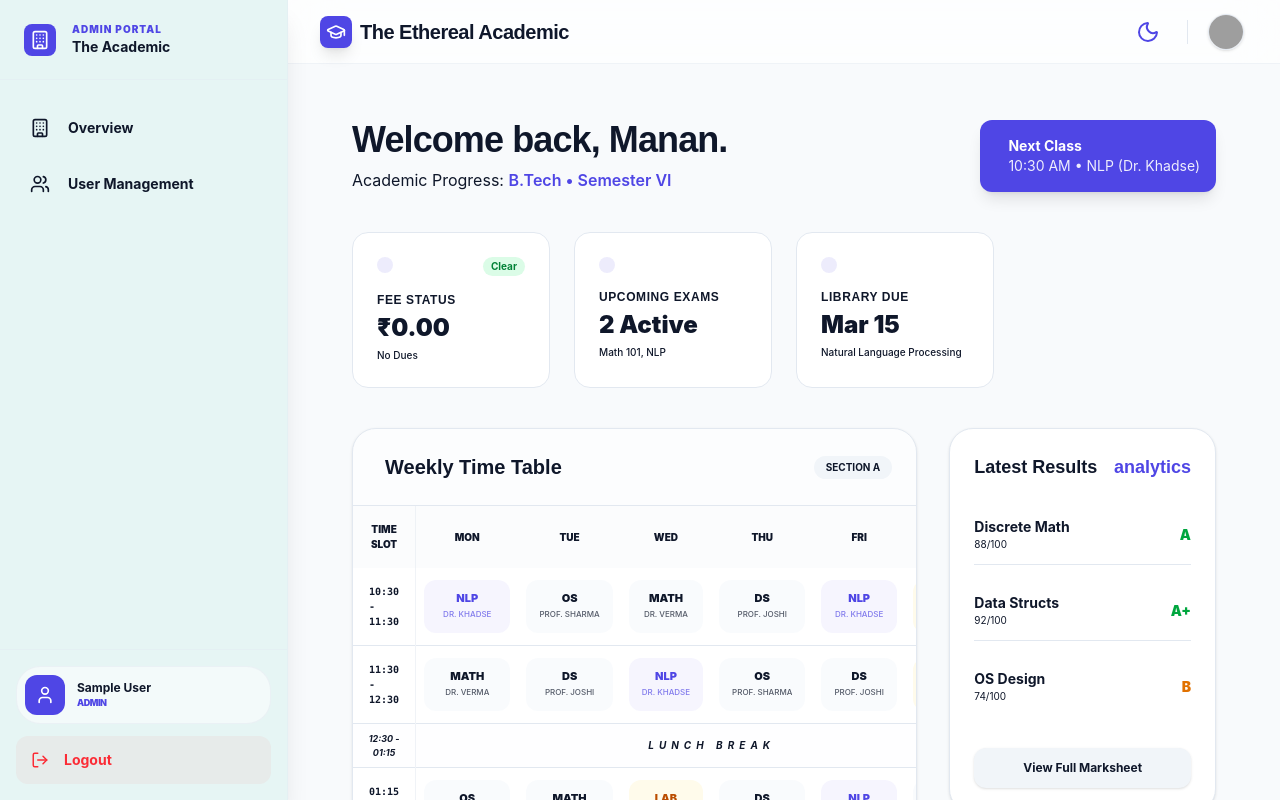
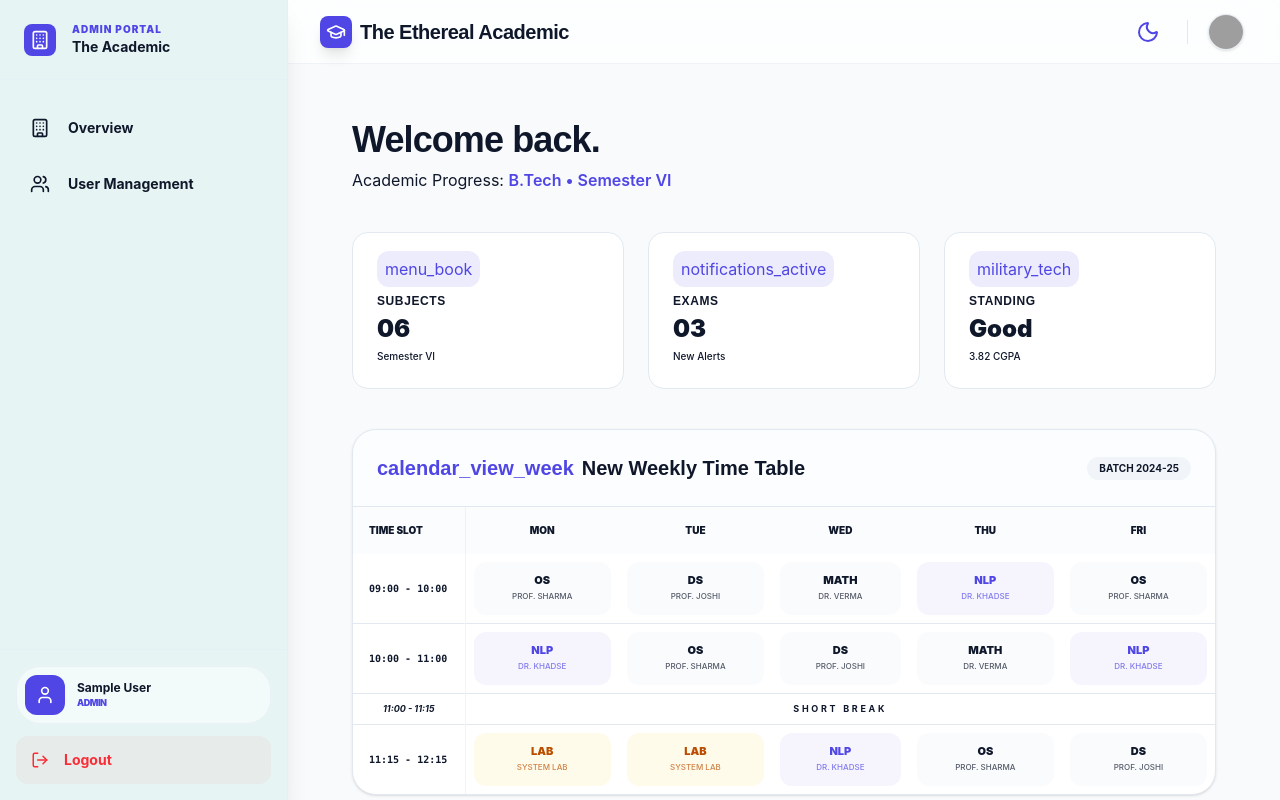
Before and after one commit to kartik-560/Administration-Mangement, a Next.js app: page /student/dashboard in a window 1280 px wide. Built offline with nearby package versions, Linux system fonts and the light colour scheme; sample sign-in values are in the browser's storage; grey boxes are pictures that could not be loaded.

Commit message:
changes in student

```diff
--- a/app/(protected)/student/dashboard/page.jsx
+++ b/app/(protected)/student/dashboard/page.jsx
@@ -11,149 +11,131 @@ export default function StudentDashboard() {
       <header className="mb-10 flex flex-col md:flex-row justify-between items-start md:items-end gap-4 mt-8">
         <div>
           <h1 className="text-4xl font-extrabold tracking-tight mb-2 text-foreground">
-            Welcome back, Manan.
+            Welcome back.
           </h1>
           <p className="text-muted-foreground font-body">
             Academic Progress: <span className="text-primary font-semibold">B.Tech • Semester VI</span>
           </p>
         </div>
-        <div className="flex gap-3">
-          {/* <div className="bg-surface p-4 rounded-xl border border-border shadow-sm">
-            <p className="text-[10px] uppercase tracking-wider text-muted-foreground mb-1 font-bold">Current CGPA</p>
-            <p className="text-2xl font-bold text-primary">3.82</p>
-          </div> */}
-          <div className="bg-primary text-white p-4 rounded-xl flex items-center gap-3 shadow-lg">
-            <span className="material-symbols-outlined fill-1"></span>
+
+        <div >
+          {/* <span className="material-symbols-outlined fill-1">schedule</span> */}
           <div className="text-sm">
-              <p className="font-bold">Next Class</p>
-              <p className="opacity-90">10:30 AM • NLP (Dr. Khadse)</p>
-            </div>
+            {/* <p className="font-bold">Next Class</p>
+            <p className="opacity-90">10:30 AM • NLP (Dr. Khadse)</p> */}
           </div>
         </div>
       </header>
 
-      {/* 2. Stats Grid - Added Library & Fine Logic */}
-      <section className="grid grid-cols-1 sm:grid-cols-2 lg:grid-cols-4 gap-6 mb-10">
-        {/* <StatCard
-          title="Attendance" value="85%"  badge="On Track"
-          onClick={() => router.push('/student/attendance')}
-        /> */}
+      {/* 2. Stats Row - Forced 3 columns (No stacking) */}
+      <section className="grid grid-cols-3 gap-3 md:gap-6 mb-10">
         <StatCard
-          title="Fee Status" value="₹0.00" subValue="No Dues"  badge="Clear"
-          onClick={() => router.push('/student/fee-status')}
+          title="Subjects"
+          value="06"
+          subValue="Semester VI"
+          icon="menu_book"
+          onClick={() => router.push('/student/subjects')}
         />
         <StatCard
-          title="Upcoming Exams" value="2 Active" subValue="Math 101, NLP"
-          onClick={() => router.push('/student/upcoming-exams')}
+          title="Exams"
+          value="03"
+          subValue="New Alerts"
+          icon="notifications_active"
+          onClick={() => router.push('/student/notifications')}
         />
         <StatCard
-          title="Library Due" value="Mar 15" subValue="Natural Language Processing"
-          onClick={() => router.push('/student/library/due')}
+          title="Standing"
+          value="Good"
+          subValue="3.82 CGPA"
+          icon="military_tech"
+          onClick={() => router.push('/student/performance')}
         />
       </section>
 
-      <div className="grid grid-cols-12 gap-8">
-        {/* 3. Left: Weekly Timetable (Teacher Name ke sath) */}
-        <div className="col-span-12 lg:col-span-8">
+      {/* 3. New Weekly Timetable (Full Width) */}
       <section className="bg-surface rounded-3xl border border-border shadow-sm overflow-hidden">
         <div className="p-6 border-b border-border flex justify-between items-center bg-muted/20">
           <h2 className="text-xl font-bold flex items-center gap-2">
-                <span className="material-symbols-outlined text-primary"></span>
-                Weekly Time Table
+            <span className="material-symbols-outlined text-primary">calendar_view_week</span>
+            New Weekly Time Table
           </h2>
-              <span className="text-[10px] font-bold text-muted-foreground bg-muted px-3 py-1 rounded-full">SECTION A</span>
+          <span className="text-[10px] font-bold text-muted-foreground bg-muted px-3 py-1 rounded-full">BATCH 2024-25</span>
         </div>
 
         <div className="overflow-x-auto">
           <table className="w-full border-collapse">
             <thead>
               <tr className="bg-muted/30">
-                    <th className="p-4 text-[10px] font-black text-muted-foreground uppercase border-r border-border/50 w-28">Time Slot</th>
-                    {['Mon', 'Tue', 'Wed', 'Thu', 'Fri', 'Sat'].map((day) => (
+                <th className="p-4 text-[10px] font-black text-muted-foreground uppercase border-r border-border/50 w-28 text-left">Time Slot</th>
+                {['Mon', 'Tue', 'Wed', 'Thu', 'Fri'].map((day) => (
                   <th key={day} className="p-4 text-[10px] font-black text-muted-foreground uppercase text-center">{day}</th>
                 ))}
               </tr>
             </thead>
             <tbody className="divide-y divide-border">
               <TimeSlot
-                    rowTime="10:30 - 11:30"
+                rowTime="09:00 - 10:00"
+                data={[
+                  { sub: 'OS', prof: 'Prof. Sharma' },
+                  { sub: 'DS', prof: 'Prof. Joshi' },
+                  { sub: 'MATH', prof: 'Dr. Verma' },
+                  { sub: 'NLP', prof: 'Dr. Khadse' },
+                  { sub: 'OS', prof: 'Prof. Sharma' }
+                ]}
+              />
+              <TimeSlot
+                rowTime="10:00 - 11:00"
                 data={[
                   { sub: 'NLP', prof: 'Dr. Khadse' },
                   { sub: 'OS', prof: 'Prof. Sharma' },
+                  { sub: 'DS', prof: 'Prof. Joshi' },
                   { sub: 'MATH', prof: 'Dr. Verma' },
-                      { sub: 'DS', prof: 'Prof. Joshi' },
-                      { sub: 'NLP', prof: 'Dr. Khadse' },
-                      { sub: 'LAB', prof: 'Staff' }
+                  { sub: 'NLP', prof: 'Dr. Khadse' }
                 ]}
               />
+              <tr className="bg-muted/5">
+                <td className="p-2 text-[9px] font-bold text-center border-r border-border/50 text-muted-foreground/40 italic">11:00 - 11:15</td>
+                <td colSpan="5" className="p-2 text-center text-[9px] font-bold tracking-[0.3em] text-muted-foreground/30 uppercase">Short Break</td>
+              </tr>
               <TimeSlot
-                    rowTime="11:30 - 12:30"
+                rowTime="11:15 - 12:15"
                 data={[
-                      { sub: 'MATH', prof: 'Dr. Verma' },
-                      { sub: 'DS', prof: 'Prof. Joshi' },
+                  { sub: 'LAB', prof: 'System Lab' },
+                  { sub: 'LAB', prof: 'System Lab' },
                   { sub: 'NLP', prof: 'Dr. Khadse' },
                   { sub: 'OS', prof: 'Prof. Sharma' },
-                      { sub: 'DS', prof: 'Prof. Joshi' },
-                      { sub: 'LAB', prof: 'Staff' }
-                    ]}
-                  />
-                  <tr className="bg-muted/10">
-                    <td className="p-2 text-[9px] font-bold text-center border-r border-border/50 text-muted-foreground/40 italic">12:30 - 01:15</td>
-                    <td colSpan="6" className="p-2 text-center text-[10px] font-bold tracking-[0.5em] text-muted-foreground/30 uppercase italic">Lunch Break</td>
-                  </tr>
-                  <TimeSlot
-                    rowTime="01:15 - 02:15"
-                    data={[
-                      { sub: 'OS', prof: 'Prof. Sharma' },
-                      { sub: 'MATH', prof: 'Dr. Verma' },
-                      { sub: 'LAB', prof: 'Staff' },
-                      { sub: 'DS', prof: 'Prof. Joshi' },
-                      { sub: 'NLP', prof: 'Dr. Khadse' },
-                      { sub: 'OS', prof: 'Prof. Sharma' }
+                  { sub: 'DS', prof: 'Prof. Joshi' }
                 ]}
               />
             </tbody>
           </table>
         </div>
       </section>
-        </div>
-
-        {/* 4. Right: Results Section */}
-        <div className="col-span-12 lg:col-span-4 space-y-6">
-          <section className="bg-surface rounded-3xl p-6 border border-border shadow-sm">
-            <h2 className="text-lg font-bold mb-6 flex justify-between items-center">
-              Latest Results
-              <span className="material-symbols-outlined text-primary">analytics</span>
-            </h2>
-            <div className="space-y-4">
-              <ResultRow subject="Discrete Math" marks="88/100" grade="A" />
-              <ResultRow subject="Data Structs" marks="92/100" grade="A+" />
-              <ResultRow subject="OS Design" marks="74/100" grade="B" />
-            </div>
-            <button className="w-full mt-8 py-3 bg-muted rounded-xl text-xs font-bold hover:bg-primary hover:text-white transition-all shadow-sm">
-              View Full Marksheet
-            </button>
-          </section>
-        </div>
-      </div>
     </main>
   );
 }
 
 // Optimized Helper Components
-function StatCard({ title, value, icon, subValue, badge, onClick }) {
+function StatCard({ title, value, icon, subValue, onClick }) {
   return (
     <div
       onClick={onClick}
-      className="bg-surface p-6 rounded-2xl border border-border hover:shadow-lg hover:border-primary/50 transition-all cursor-pointer group active:scale-95"
+      className="bg-surface p-4 md:p-6 rounded-2xl border border-border hover:shadow-lg hover:border-primary/50 transition-all cursor-pointer group active:scale-95 flex flex-col items-center text-center sm:items-start sm:text-left"
     >
-      <div className="flex justify-between items-start mb-4">
-        <span className="material-symbols-outlined text-primary bg-primary/10 p-2 rounded-xl group-hover:scale-110 transition-transform">{icon}</span>
-        {badge && <span className="bg-green-100 text-green-700 text-[10px] font-bold px-2 py-0.5 rounded-full">{badge}</span>}
+      <div className="mb-3">
+        <span className="material-symbols-outlined text-primary bg-primary/10 p-2 rounded-xl group-hover:scale-110 transition-transform">
+          {icon}
+        </span>
       </div>
-      <h3 className="text-xs font-bold text-muted-foreground uppercase tracking-wider mb-1">{title}</h3>
-      <p className="text-2xl font-black">{value}</p>
-      {subValue && <p className="text-[10px] text-muted-foreground mt-1 font-medium">{subValue}</p>}
+      <h3 className="text-[10px] md:text-xs font-bold text-muted-foreground uppercase tracking-wider mb-1 line-clamp-1 w-full">
+        {title}
+      </h3>
+      <p className="text-lg md:text-2xl font-black">{value}</p>
+      {subValue && (
+        <p className="text-[8px] md:text-[10px] text-muted-foreground mt-1 font-medium line-clamp-1">
+          {subValue}
+        </p>
+      )}
     </div>
   );
 }
@@ -178,17 +160,3 @@ function TimeSlot({ rowTime, data }) {
     </tr>
   );
 }
-
-function ResultRow({ subject, marks, grade }) {
-  return (
-    <div className="flex justify-between items-center py-3 border-b border-border last:border-0 group cursor-default">
-      <div>
-        <p className="text-sm font-bold group-hover:text-primary transition-colors">{subject}</p>
-        <p className="text-[10px] text-muted-foreground">{marks}</p>
-      </div>
-      <span className={`text-sm font-black ${grade.startsWith('A') ? 'text-green-600' : 'text-amber-600'}`}>
-        {grade}
-      </span>
-    </div>
-  );
-}
--- /dev/null
+++ b/app/(protected)/student/notice/page.jsx
@@ -0,0 +1,142 @@
+'use client';
+import React from 'react';
+import { useRouter } from 'next/navigation';
+
+export default function NoticePage() {
+  const router = useRouter();
+
+  const notices = [
+    {
+      id: 1,
+      title: "End Semester Examination Schedule - June 2026",
+      date: "Oct 24, 2026",
+      category: "Exams",
+      description: "The tentative timetable for the upcoming B.Tech Semester VI examinations has been released. Please check the portal for details.",
+      isUrgent: true
+    },
+    {
+      id: 2,
+      title: "Workshop on Natural Language Processing",
+      date: "Oct 22, 2026",
+      category: "Academic",
+      description: "Dr. Khadse will be conducting a hands-on workshop on Transformers and LLMs this Saturday in Lab 4.",
+      isUrgent: false
+    },
+    {
+      id: 3,
+      title: "Campus Recruitment Drive: TechCorp Solutions",
+      date: "Oct 20, 2026",
+      category: "Placement",
+      description: "Registration is now open for the TechCorp recruitment drive. Eligible students must apply by Oct 25.",
+      isUrgent: false
+    },
+    {
+      id: 4,
+      title: "Annual Sports Meet 'Khel-2026'",
+      date: "Oct 18, 2026",
+      category: "Events",
+      description: "Registrations for track and field events are now open at the physical education department.",
+      isUrgent: false
+    }
+  ];
+
+  return (
+    <main className="px-6 md:px-10 pb-12">
+      {/* 1. Header Section */}
+      <header className="mb-10 flex flex-col md:flex-row justify-between items-start md:items-end gap-4 mt-8">
+        <div>
+          <h1 className="text-4xl font-extrabold tracking-tight mb-2 text-foreground">
+            Notice Board
+          </h1>
+          <p className="text-muted-foreground font-body">
+            Stay updated with the latest <span className="text-primary font-semibold">Campus Announcements</span>
+          </p>
+        </div>
+
+        <button
+          onClick={() => router.back()}
+          className="flex items-center gap-2 px-4 py-2 bg-muted hover:bg-muted/80 rounded-xl text-sm font-bold transition-all active:scale-95"
+        >
+          <span className="material-symbols-outlined text-sm">arrow_back</span>
+          Back to Dashboard
+        </button>
+      </header>
+
+      {/* 2. Notices List Section */}
+      <section className="bg-surface rounded-3xl border border-border shadow-sm overflow-hidden">
+        <div className="p-6 border-b border-border bg-muted/20 flex justify-between items-center">
+          <h2 className="text-sm font-black text-muted-foreground uppercase tracking-widest flex items-center gap-2">
+            <span className="material-symbols-outlined text-primary text-lg">campaign</span>
+            Recent Announcements
+          </h2>
+          <span className="text-[10px] font-bold text-muted-foreground bg-muted px-3 py-1 rounded-full">
+            {notices.length} TOTAL
+          </span>
+        </div>
+
+        <div className="divide-y divide-border">
+          {notices.map((notice) => (
+            <NoticeRow key={notice.id} notice={notice} />
+          ))}
+        </div>
+      </section>
+    </main>
+  );
+}
+
+// Helper Component for Notice List Rows
+function NoticeRow({ notice }) {
+  const getCategoryColor = (cat) => {
+    switch (cat) {
+      case 'Exams': return 'bg-red-100 text-red-600';
+      case 'Academic': return 'bg-blue-100 text-blue-600';
+      case 'Placement': return 'bg-purple-100 text-purple-600';
+      case 'Events': return 'bg-green-100 text-green-600';
+      default: return 'bg-muted text-muted-foreground';
+    }
+  };
+
+  return (
+    <div className="p-6 hover:bg-muted/10 transition-colors group cursor-pointer">
+      <div className="flex flex-col md:flex-row gap-4 md:items-center">
+        {/* Date Section */}
+        <div className="w-24 flex-shrink-0">
+          <p className="text-[10px] font-black text-muted-foreground uppercase tracking-tighter">
+            {notice.date.split(',')[1]?.trim()}
+          </p>
+          <p className="text-sm font-bold text-foreground">
+            {notice.date.split(',')[0]}
+          </p>
+        </div>
+
+        {/* Content Section */}
+        <div className="flex-grow space-y-1">
+          <div className="flex items-center gap-2">
+            <span className={`text-[9px] font-black px-2 py-0.5 rounded uppercase tracking-wider ${getCategoryColor(notice.category)}`}>
+              {notice.category}
+            </span>
+            {notice.isUrgent && (
+              <div className="flex items-center gap-1">
+                <span className="w-1.5 h-1.5 rounded-full bg-red-500 animate-pulse"></span>
+                <span className="text-[9px] font-bold text-red-500 uppercase">High Priority</span>
+              </div>
+            )}
+          </div>
+          <h4 className="text-base font-bold group-hover:text-primary transition-colors">
+            {notice.title}
+          </h4>
+          <p className="text-sm text-muted-foreground line-clamp-1">
+            {notice.description}
+          </p>
+        </div>
+
+        {/* View Arrow */}
+        <div className="flex-shrink-0 hidden md:block">
+          <span className="material-symbols-outlined text-muted-foreground/40 group-hover:text-primary group-hover:translate-x-1 transition-all">
+            chevron_right
+          </span>
+        </div>
+      </div>
+    </div>
+  );
+}
```
Lines whose indentation alone changed are shown as unchanged.
